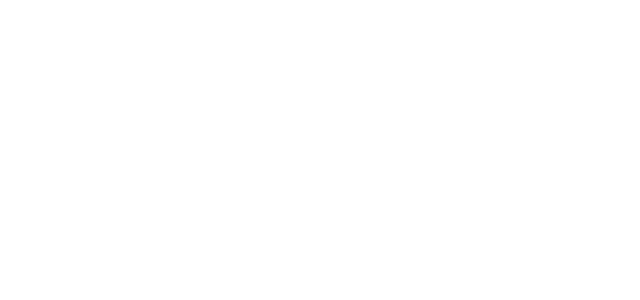
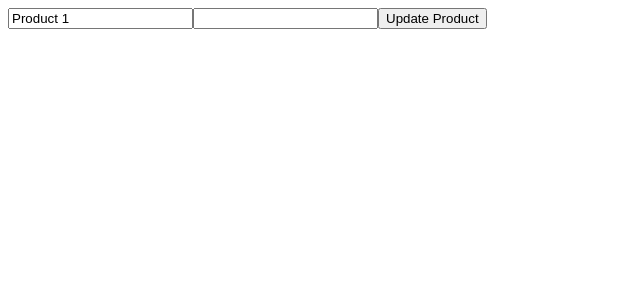
Before and after one commit to sontv8/web502-we17301, a React (Vite) app in the folder React/: page /admin/products/1/update in a window 1280 px wide. Before the commit this address had no page. Shown: the top 300 px of the page, without its empty margins (0-640 px from the left). Built offline with nearby package versions, Linux system fonts and the light colour scheme; data requests are answered from the project's data file.

Commit message:
Buổi 7: cập nhật sản phẩm

```diff
--- a/React/db.json
+++ b/React/db.json
@@ -32,8 +32,8 @@
       "id": 7
     },
     {
-      "name": "hhhh",
-      "price": "500",
+      "name": "hhhh updated",
+      "price": "50000000",
       "id": 8
     }
   ]
--- a/React/src/App.jsx
+++ b/React/src/App.jsx
@@ -5,9 +5,10 @@ import HomePage from './pages/HomePage'
 import { Route, Routes } from 'react-router-dom'
 import ProductPage from './pages/Product'
 import ProductDetailPage from './pages/ProductDetail'
-import { addProduct, deleteProduct } from './api/product'
+import { addProduct, deleteProduct, updateProduct } from './api/product'
 import ProductManagementPage from './pages/admin/ProductManagement'
 import AddProductPage from './pages/admin/AddProduct'
+import UpdateProductPage from './pages/admin/UpdateProduct'
 
 function App() {
   const [products, setProducts] = useState([])
@@ -25,6 +26,9 @@ function App() {
   const onHandleAdd = (product) => {
     addProduct(product).then(() => setProducts([...products, product]))
   }
+  const onHandleUpdate = (product) => {
+    updateProduct(product)
+  }
   return (
     <div className="App">
       <Routes>
@@ -33,6 +37,7 @@ function App() {
         <Route path='/products/:id' element={<ProductDetailPage />} />
         <Route path='/admin/products' element={<ProductManagementPage products={products} onRemove={onHandleRemove} />} />
         <Route path='/admin/products/add' element={<AddProductPage onAdd={onHandleAdd} />} />
+        <Route path='/admin/products/:id/update' element={<UpdateProductPage products={products} onUpdate={onHandleUpdate} />} />
       </Routes>
 
     </div >
--- /dev/null
+++ b/React/src/pages/admin/UpdateProduct.jsx
@@ -0,0 +1,42 @@
+import React, { useEffect, useState } from 'react'
+import { useParams } from 'react-router-dom'
+
+const UpdateProductPage = (props) => {
+    const { id } = useParams()
+    const [product, setProduct] = useState({})
+    const [inputValue, setInputValue] = useState({})
+    useEffect(() => {
+        const currentProduct = props.products.find(item => item.id == id)
+        setProduct(currentProduct)
+    })
+    const onHandleChange = (e) => {
+        const { name, value } = e.target
+        setInputValue({ ...inputValue, [name]: value });
+    }
+    const onHandleSubmit = (e) => {
+        e.preventDefault()
+        const updateData = { ...product, ...inputValue }
+        /*
+            product:
+                id
+                name
+                price
+            inputValue:
+                id
+                name
+                price
+        */
+        props.onUpdate(updateData);
+    }
+    return (
+        <div>
+            <form action="" onSubmit={onHandleSubmit}>
+                <input type="text" defaultValue={product?.name} onChange={onHandleChange} name='name' />
+                <input type="number" defaultValue={product?.price} onChange={onHandleChange} name='price' />
+                <button type="submit">Update Product</button>
+            </form>
+        </div>
+    )
+}
+
+export default UpdateProductPage
```
